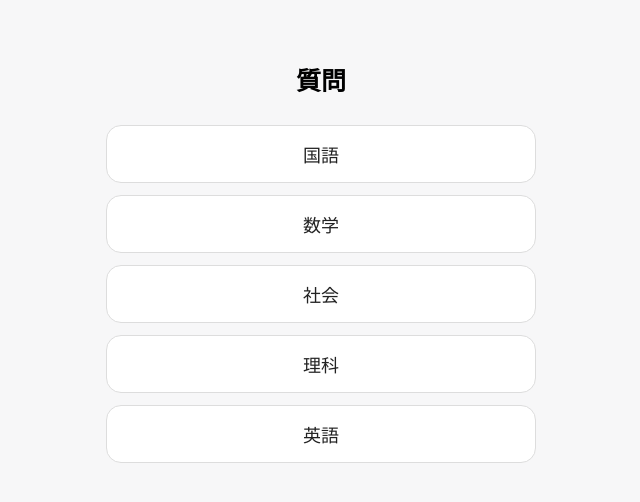
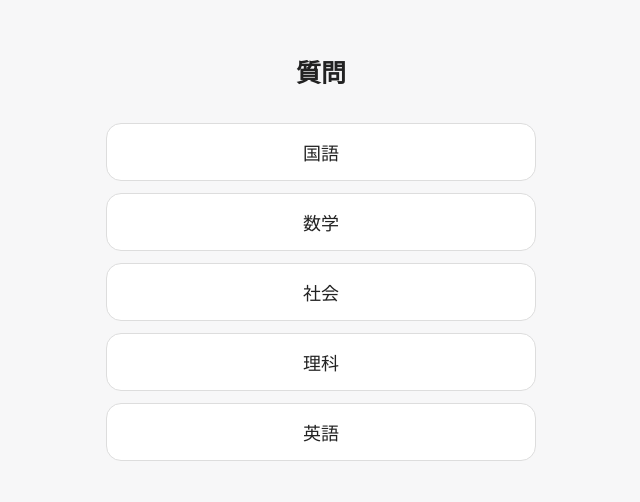
Before and after one commit to teikitesuto-tesutotaisakupurinto/AI, a website: page question.html in a window 1280 px wide. Shown: the part 140-642 px from the top of the page, without its empty margins (319-959 px from the left). Drawn offline with Linux system fonts and the light colour scheme.

Commit message:
Update question.html

```diff
--- a/question.html
+++ b/question.html
@@ -2,27 +2,41 @@
 <html lang="ja">
 <head>
 <meta charset="UTF-8">
-<meta name="viewport" content="width=device-width,initial-scale=1">
+<meta name="viewport" content="width=device-width,initial-scale=1,viewport-fit=cover">
 <title>質問 - AI学習チャット</title>
+
 <style>
 *{box-sizing:border-box}
-body{
+
+html,body{
   margin:0;
- min-height:100vh;
+  min-height:100%;
+  font-family:-apple-system,BlinkMacSystemFont,"Noto Sans JP","Yu Gothic",sans-serif;
+  background:#f7f7f8;
+  color:#222;
+}
+
+main{
+  min-height:100dvh;
+  width:min(430px,calc(100% - 40px));
+  margin:auto;
   display:flex;
- align-items:center;
+  flex-direction:column;
   justify-content:center;
- font-family:-apple-system,BlinkMacSystemFont,"Noto Sans JP",sans-serif;
- background:#f7f7f8;
 }
-main{width:min(430px,calc(100% - 40px))}
-h1{text-align:center;font-size:25px;margin-bottom:28px}
+
+h1{
+  text-align:center;
+  font-size:25px;
+  margin:0 0 28px;
+}
+
 a{
   display:flex;
   align-items:center;
   justify-content:center;
   height:58px;
- margin:12px 0;
+  margin:6px 0;
   border:1px solid #ddd;
   border-radius:15px;
   background:#fff;
@@ -30,10 +44,17 @@ a{
   text-decoration:none;
   font-size:18px;
 }
+
+a:active{
+  background:#eee;
+}
 </style>
 </head>
+
 <body>
+
 <main>
+
 <h1>質問</h1>
 
 <a href="/question/japanese.html">国語</a>
@@ -43,5 +64,6 @@ a{
 <a href="/question/english.html">英語</a>
 
 </main>
+
 </body>
 </html>
```
Lines whose indentation alone changed are shown as unchanged.
